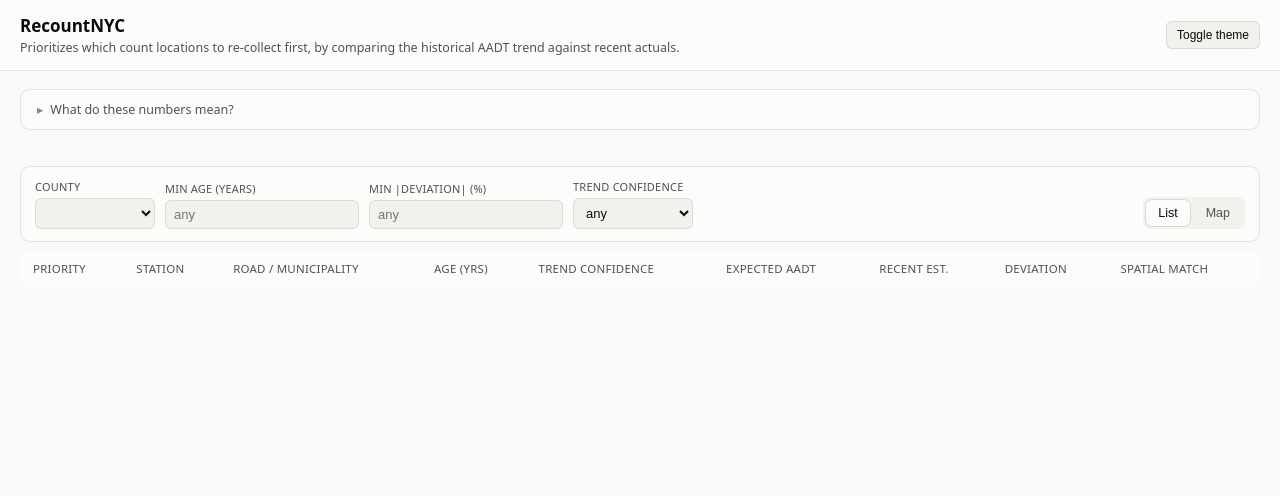
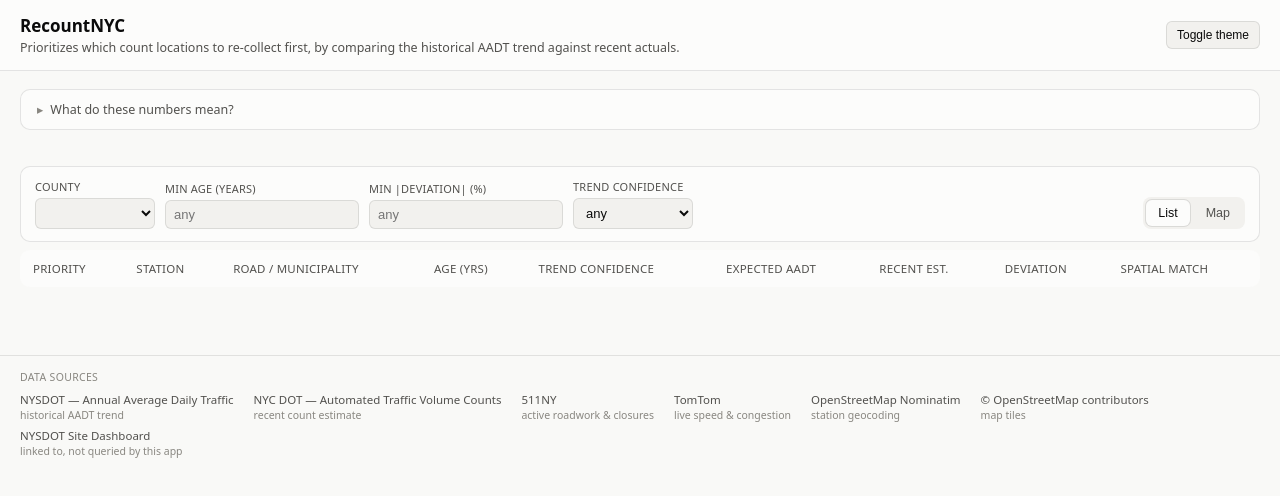
Before and after one commit to theethawatkpursuit/traffic-volume-tracking-update-finder, a website: page public/index.html in a window 1280 px wide. Drawn offline with nearby package versions, Linux system fonts and the light colour scheme; no server answers.

Commit message:
added data sources

```diff
--- a/public/css/style.css
+++ b/public/css/style.css
@@ -426,6 +426,41 @@ table.segments-table tbody tr:last-child td {
 .legend-row .item { display: flex; align-items: center; gap: 5px; }
 .legend-row .swatch { width: 14px; height: 2px; border-radius: 2px; }
 
+.app-footer {
+  max-width: 1320px;
+  margin: 8px auto 40px;
+  padding: 14px 20px 0;
+  border-top: 1px solid var(--border);
+}
+.footer-label {
+  display: block;
+  font-size: 10.5px;
+  text-transform: uppercase;
+  letter-spacing: 0.03em;
+  color: var(--text-muted);
+  margin-bottom: 8px;
+}
+.source-list {
+  list-style: none;
+  margin: 0;
+  padding: 0;
+  display: flex;
+  flex-wrap: wrap;
+  gap: 6px 20px;
+}
+.source-list li { font-size: 11.5px; }
+.source-list a {
+  color: var(--text-secondary);
+  text-decoration: none;
+}
+.source-list a:hover { color: var(--text-primary); text-decoration: underline; }
+.source-list li span {
+  display: block;
+  color: var(--text-muted);
+  font-size: 10.5px;
+  margin-top: 1px;
+}
+
 .empty-state {
   padding: 40px; text-align: center; color: var(--text-muted);
   background: var(--surface); border: 1px solid var(--border); border-radius: 10px;
--- a/public/index.html
+++ b/public/index.html
@@ -156,6 +156,40 @@
     </div>
   </main>
 
+  <footer class="app-footer">
+    <span class="footer-label">Data sources</span>
+    <ul class="source-list">
+      <li>
+        <a href="https://data.ny.gov/d/6amx-2pbv" target="_blank" rel="noopener noreferrer">NYSDOT — Annual Average Daily Traffic</a>
+        <span>historical AADT trend</span>
+      </li>
+      <li>
+        <a href="https://data.cityofnewyork.us/d/7ym2-wayt" target="_blank" rel="noopener noreferrer">NYC DOT — Automated Traffic Volume Counts</a>
+        <span>recent count estimate</span>
+      </li>
+      <li>
+        <a href="https://511ny.org" target="_blank" rel="noopener noreferrer">511NY</a>
+        <span>active roadwork &amp; closures</span>
+      </li>
+      <li>
+        <a href="https://www.tomtom.com" target="_blank" rel="noopener noreferrer">TomTom</a>
+        <span>live speed &amp; congestion</span>
+      </li>
+      <li>
+        <a href="https://nominatim.openstreetmap.org" target="_blank" rel="noopener noreferrer">OpenStreetMap Nominatim</a>
+        <span>station geocoding</span>
+      </li>
+      <li>
+        <a href="https://www.openstreetmap.org/copyright" target="_blank" rel="noopener noreferrer">© OpenStreetMap contributors</a>
+        <span>map tiles</span>
+      </li>
+      <li>
+        <a href="https://nysdottrafficdata.drakewell.com" target="_blank" rel="noopener noreferrer">NYSDOT Site Dashboard</a>
+        <span>linked to, not queried by this app</span>
+      </li>
+    </ul>
+  </footer>
+
   <div id="overlay"></div>
   <div id="drawer">
     <button class="close-btn" id="drawerClose" type="button">Close</button>
```
